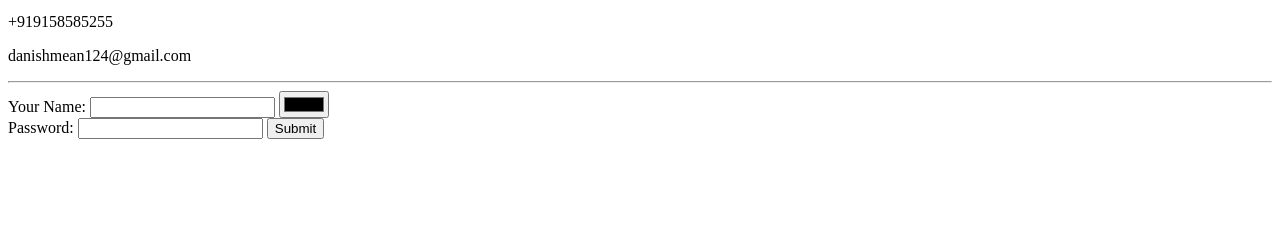
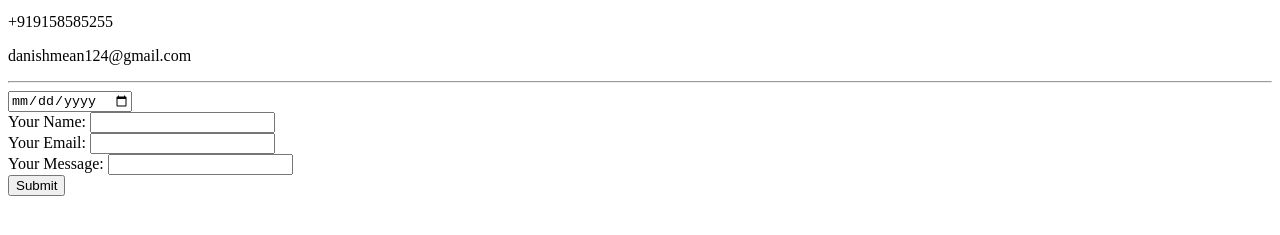
Before and after one commit to danishmean/cv, a plain HTML site: page contact.html in a window 1280 px wide. Shown: the part 101-336 px from the top of the page. Drawn offline with Linux system fonts and the light colour scheme.

Commit message:
Add Initial CV website files

```diff
--- a/contact.html
+++ b/contact.html
@@ -11,11 +11,13 @@
     <p>danishmean124@gmail.com</p>
     <hr>
     <form class="" action="index.html" method="post">
+      <input type="date" name="" value=""><br>
       <label>Your Name:</label>
-      <input type="text" name="" value="">
-      <input type="color" name="" value=""><br>
-      <label>Password:</label>
-      <input type="password" name="" value="">
+      <input type="text" name="" value=""><br>
+      <label>Your Email:</label>
+      <input type="text" name="" value=""><br>
+      <label>Your Message:</label>
+      <input type="text" name="" value=""><br>
       <input type="submit" name="">
     </form>
 
```
